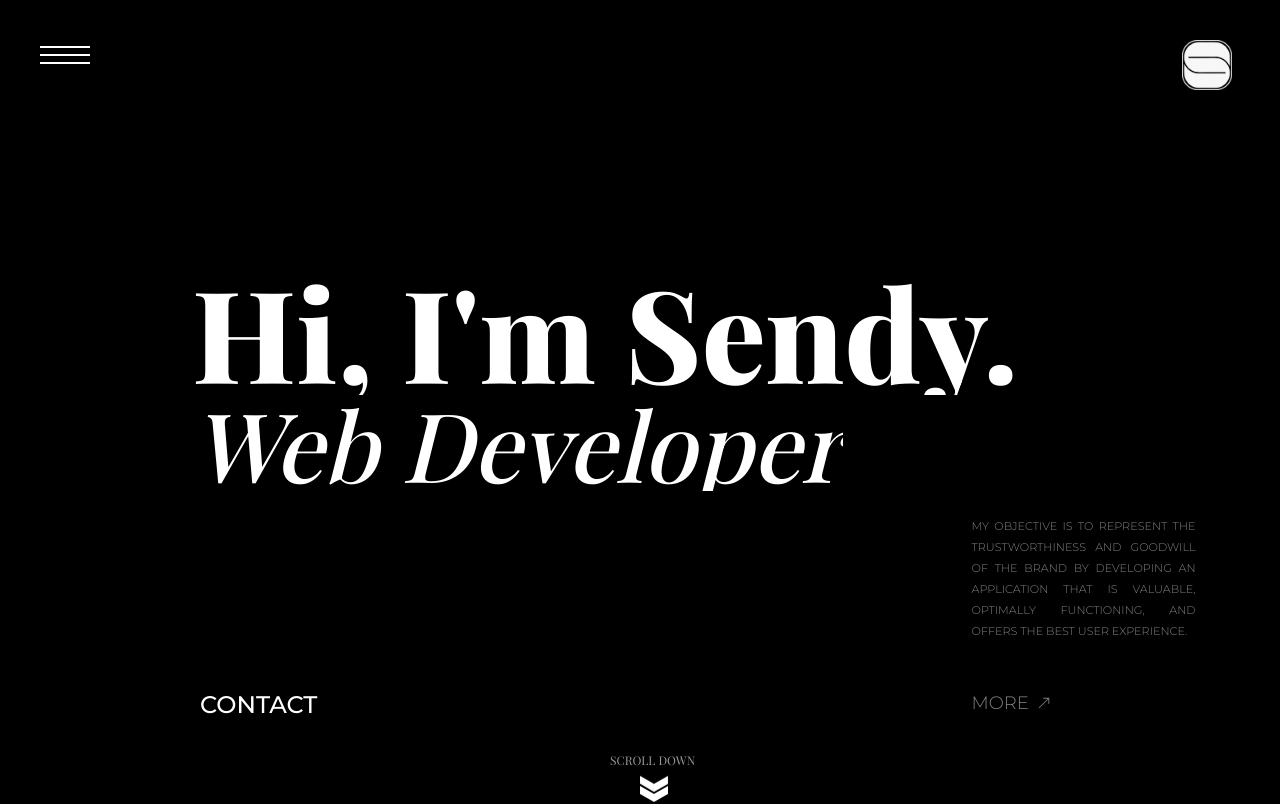
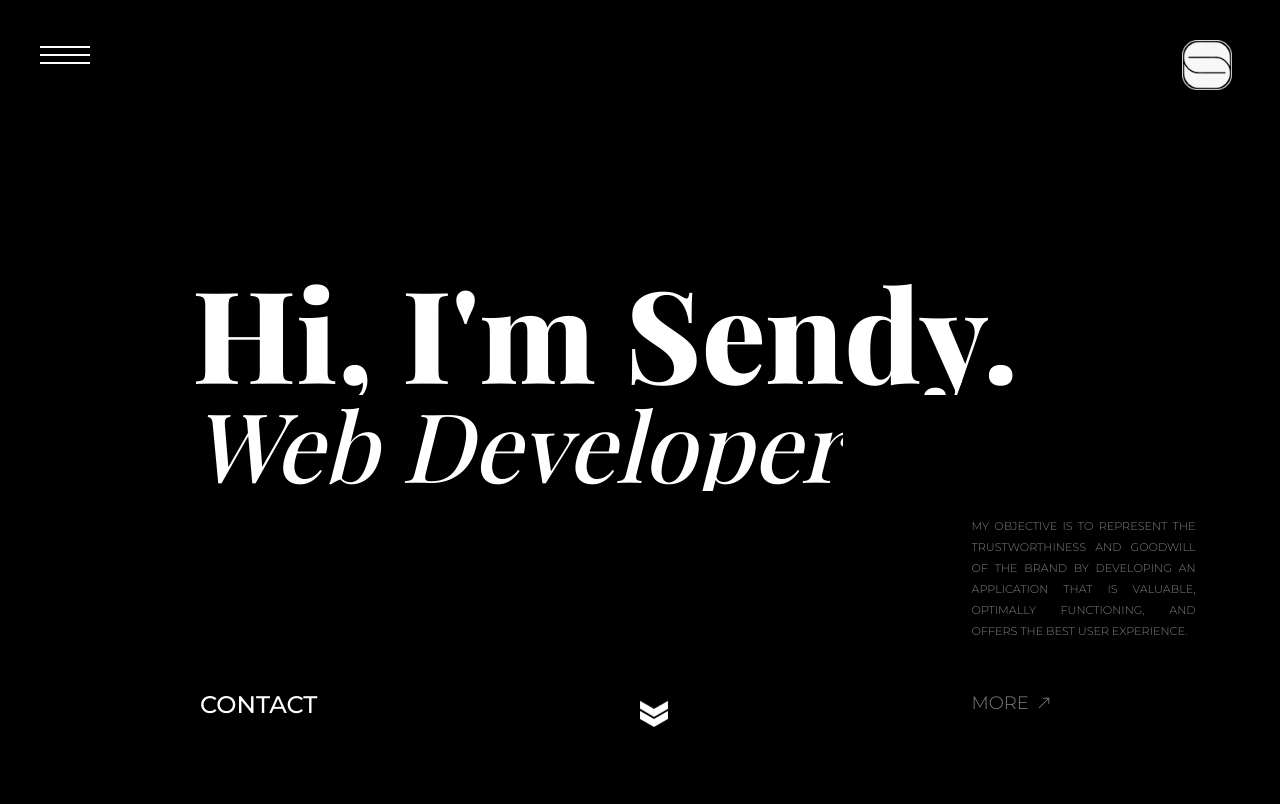
Before and after one commit to uisendy/Personal-Portfolio, a React (Create React App) app: page / in a window 1280 px wide. Shown: the top 804 px of the page. Built offline with nearby package versions, Linux system fonts and the light colour scheme; a web font is replaced by a local one.

Commit message:
[f-about]: update: code cleaning and UI optimization

```diff
--- a/src/components/ScrollDownIcon/ScrollDown.js
+++ b/src/components/ScrollDownIcon/ScrollDown.js
@@ -16,9 +16,6 @@ const ScrollDown = ({ xPosition, yPosition, position }) => {
       <div className="chevron"></div>
       <div className="chevron"></div>
       <div className="chevron"></div>
-      <span className="text font-playFairSc text-sm font-thin">
-        Scroll down
-      </span>
     </div>
   );
 };
```
